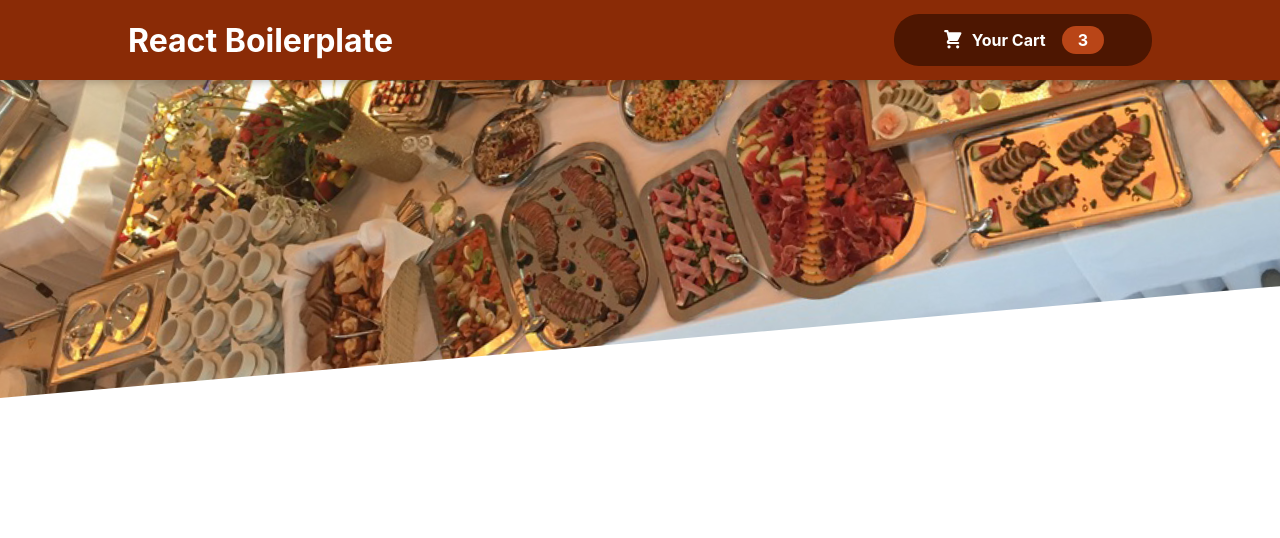
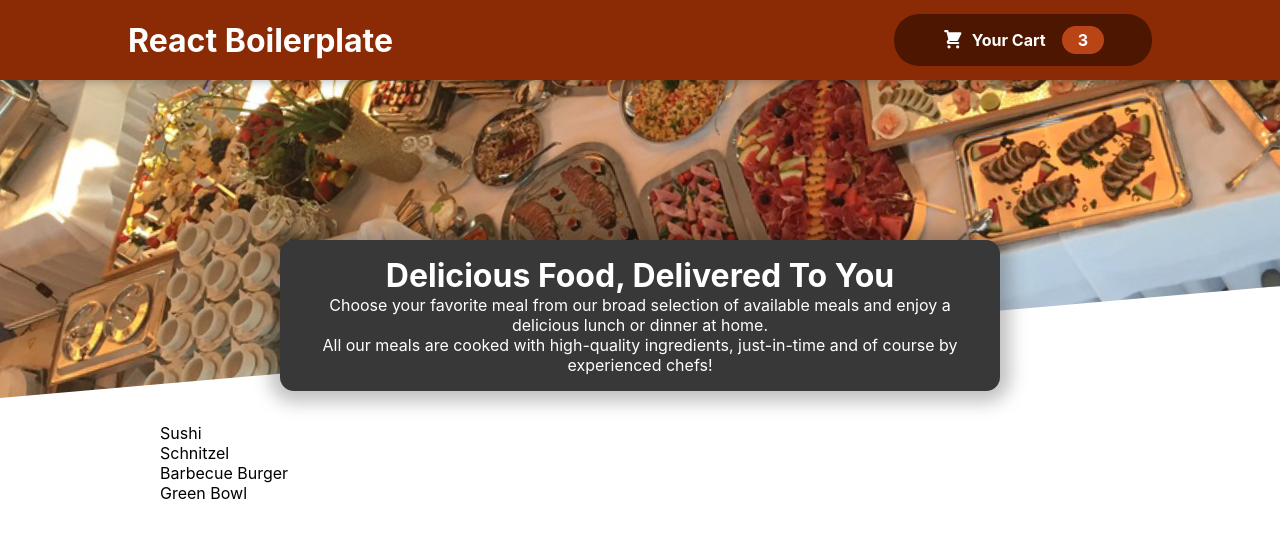
Before and after one commit to Kingsl8yer/react_meals, a React (Create React App) app: page / in a window 1280 px wide. Shown: the top 538 px of the page. Built offline with nearby package versions, Linux system fonts and the light colour scheme; the HTML template or start-up script is replaced by a standard one.

Commit message:
Adding a "Meals" Component

```diff
--- a/src/App.js
+++ b/src/App.js
@@ -1,11 +1,15 @@
 import React, {Fragment} from 'react';
 import Header from "./components/Layout/Header";
 import './App.css';
+import Meals from "./components/Meals/Meals";
 
 const App = () => {
     return (
         <Fragment>
             <Header />
+            <main>
+                <Meals/>
+            </main>
         </Fragment>
     );
 }
--- /dev/null
+++ b/src/components/Meals/AvailableMeals.js
@@ -0,0 +1,42 @@
+import classes from "./AvailableMeals.module.css";
+
+const AvailableMeals = () => {
+    const DUMMY_MEALS = [
+        {
+            id: "m1",
+            name: "Sushi",
+            description: "Finest fish and veggies",
+            price: 22.99,
+        },
+        {
+            id: "m2",
+            name: "Schnitzel",
+            description: "A german specialty!",
+            price: 16.5,
+        },
+        {
+            id: "m3",
+            name: "Barbecue Burger",
+            description: "American, raw, meaty",
+            price: 12.99,
+        },
+        {
+            id: "m4",
+            name: "Green Bowl",
+            description: "Healthy...and green...",
+            price: 18.99,
+        },
+    ];
+
+    return (
+        <section className={classes.meals}>
+            <ul>
+                {DUMMY_MEALS.map((meal) => (
+                    <li key={meal.id}>{meal.name}</li>
+                ))}
+            </ul>
+        </section>
+    );
+}
+
+export default AvailableMeals;
--- /dev/null
+++ b/src/components/Meals/AvailableMeals.module.css
@@ -0,0 +1,24 @@
+.meals {
+    max-width: 60rem;
+    width: 90%;
+    margin: 2rem auto;
+    animation: meals-appear 1s ease-out forwards;
+}
+
+.meals ul {
+    list-style: none;
+    margin: 0;
+    padding: 0;
+}
+
+@keyframes meals-appear {
+    from {
+        opacity: 0;
+        transform: translateY(3rem);
+    }
+
+    to {
+        opacity: 1;
+        transform: translateY(0);
+    }
+}
--- /dev/null
+++ b/src/components/Meals/Meals.js
@@ -0,0 +1,14 @@
+import React, {Fragment} from "react";
+import MealsSummary from "./MealsSummary";
+import AvailableMeals from "./AvailableMeals";
+
+const Meals = () => {
+    return (
+        <Fragment>
+            <MealsSummary/>
+            <AvailableMeals/>
+        </Fragment>
+    );
+}
+
+export default Meals;
--- /dev/null
+++ b/src/components/Meals/MealsSummary.js
@@ -0,0 +1,18 @@
+import classes from "./MealsSummary.module.css";
+
+const MealsSummary = () => {
+    return (
+        <section className={classes.summary}>
+            <h2>Delicious Food, Delivered To You</h2>
+            <p>
+                Choose your favorite meal from our broad selection of available meals and enjoy a delicious lunch or dinner at home.
+            </p>
+
+            <p>
+                All our meals are cooked with high-quality ingredients, just-in-time and of course by experienced chefs!
+            </p>
+        </section>
+    );
+}
+
+export default MealsSummary;
--- /dev/null
+++ b/src/components/Meals/MealsSummary.module.css
@@ -0,0 +1,18 @@
+.summary {
+    text-align: center;
+    max-width: 45rem;
+    width: 90%;
+    margin: auto;
+    margin-top: -10rem;
+    position: relative;
+    background-color: #383838;
+    color: white;
+    border-radius: 14px;
+    padding: 1rem;
+    box-shadow: 0 1px 18px 10px rgba(0, 0, 0, 0.25);
+}
+
+.summary h2 {
+    font-size: 2rem;
+    margin-top: 0;
+}
```
